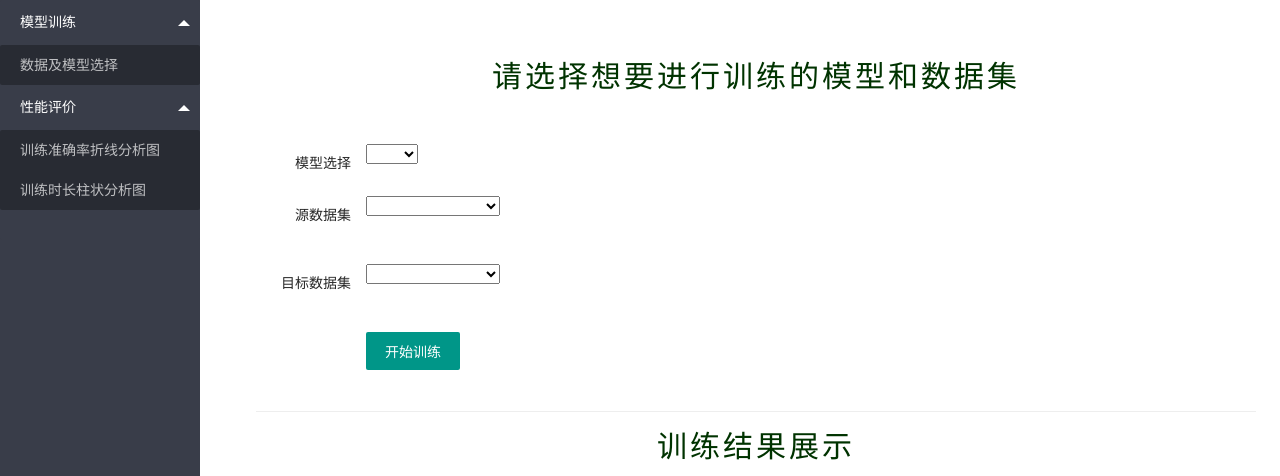
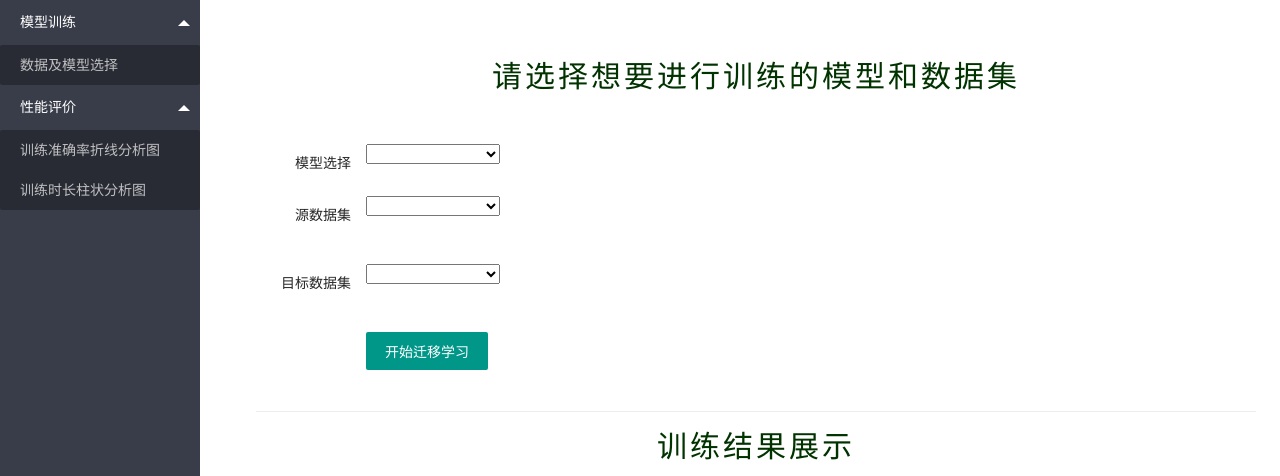
Before and after one commit to twilight2017/gradaution_project, a Django app: page / in a window 1280 px wide. Shown: the part 60-536 px from the top of the page. Run offline with Django 3.2, Linux system fonts and the light colour scheme.

Commit message:
Add files via upload

```diff
--- a/templates/identify.html
+++ b/templates/identify.html
@@ -71,6 +71,7 @@
             <select name="model" lay-verify="required">
               <option value=""></option>
               <option value="DSN">DSN</option>
+              <option value="Last transfer learning model">上次迁移结果模型</option>
             </select>
           </div>
         </br>
@@ -96,7 +97,7 @@
     </br>
         <div class="layui-form-item">
           <div class="layui-input-block">
-            <button class="layui-btn" lay-submit lay-filter="formDemo">开始训练</button>
+            <button class="layui-btn" lay-submit lay-filter="formDemo">开始迁移学习</button>
           </div>
         </div>
       </form>
```
